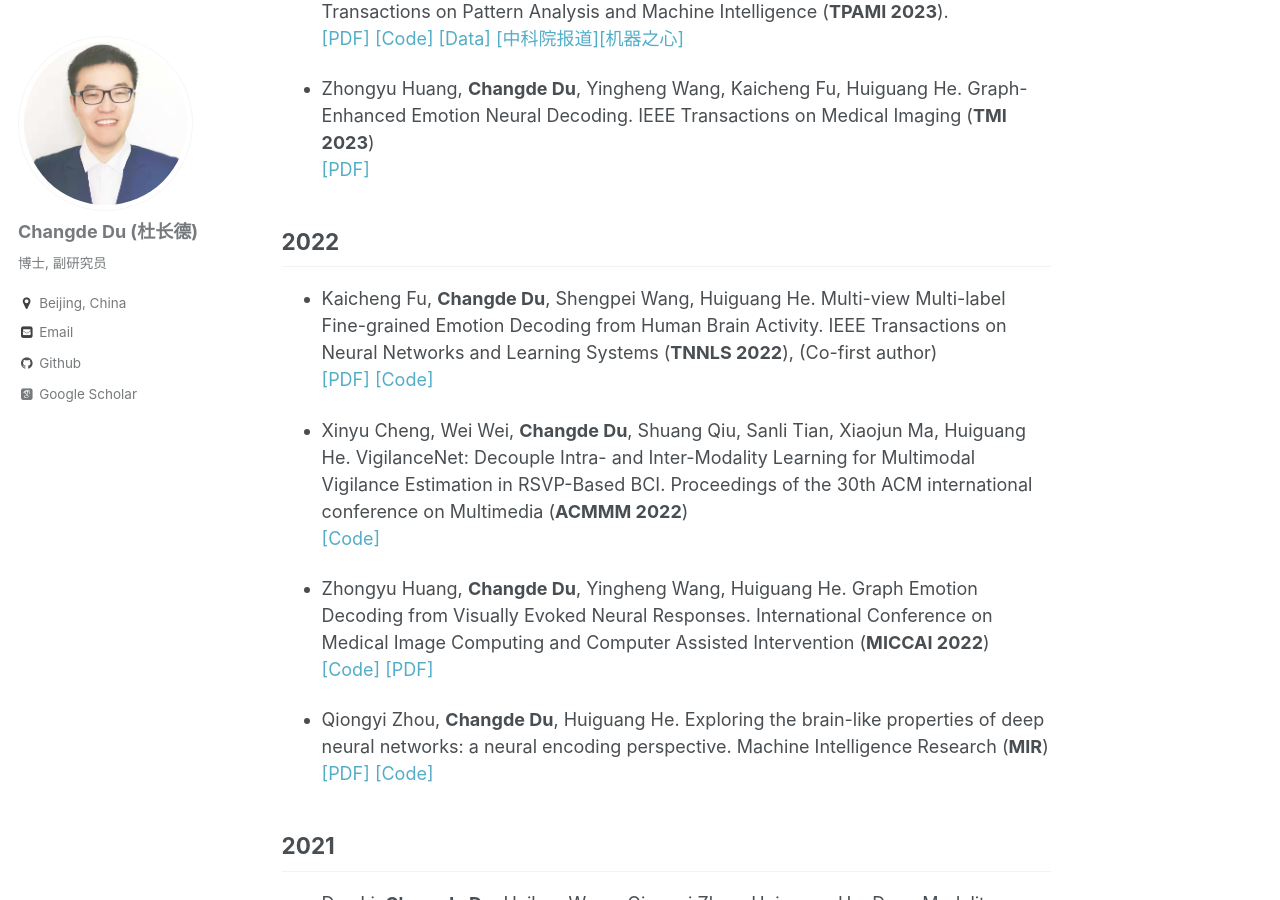
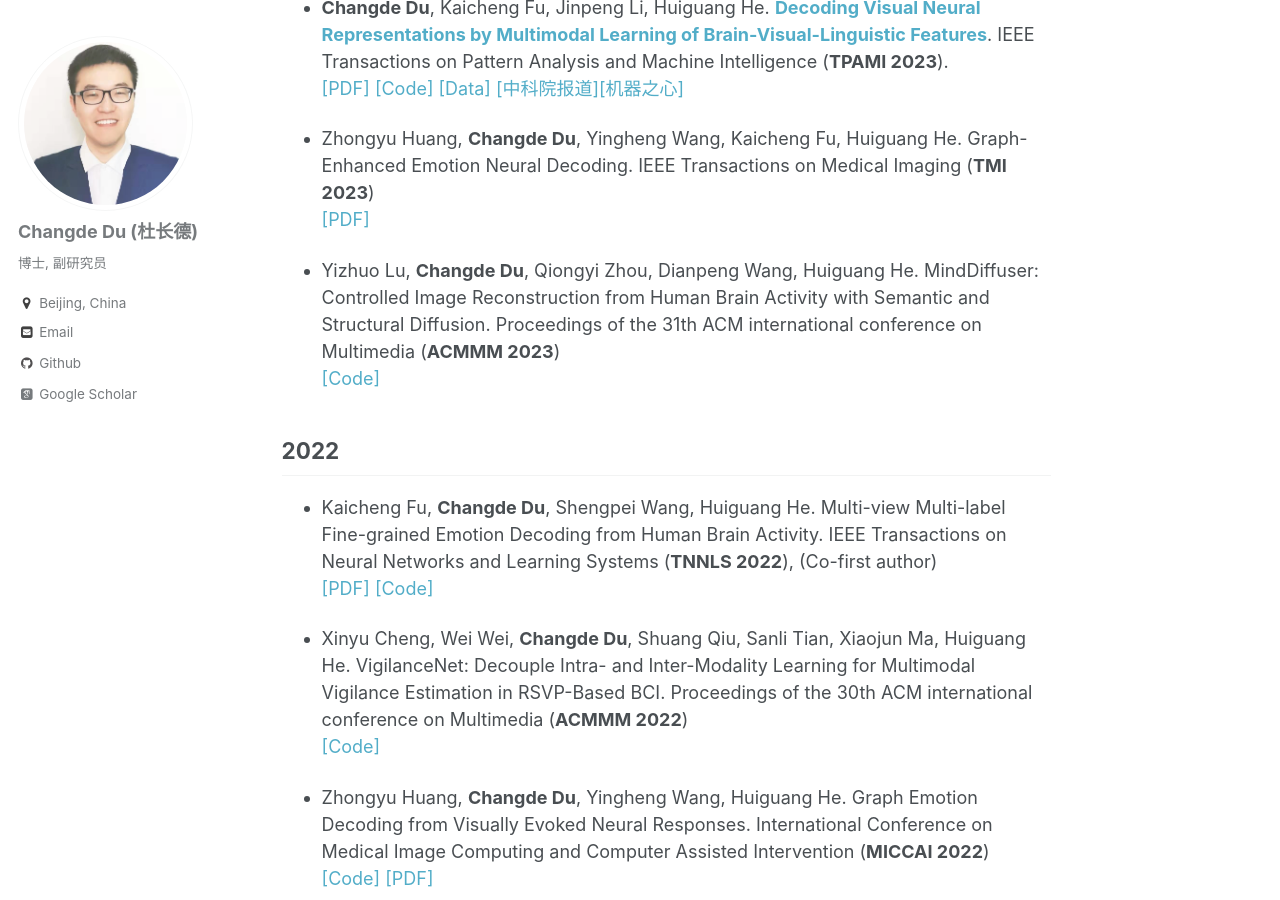
Before and after one commit to ChangdeDu/changdedu.github.io, a Jekyll site: the page built from _pages/about.md, in a window 1280 px wide and 900 px high, scrolled down 2323 px. Built offline with Jekyll 4.4.1, drawn with Linux system fonts in a browser that asks for light colours; some web fonts are replaced; some of the changed text lies outside the part shown.

Commit message:
Update about.md

```diff
--- a/_pages/about.md
+++ b/_pages/about.md
@@ -12,6 +12,8 @@ redirect_from:
 
 
 # News
+- 07/2023: Two papers were accepted by **ACMMM 2023**
+
 - 03/2023: Our paper on "Decoding Visual Neural Representations by Multimodal Learning of Brain-Visual-Linguistic Features" got accepted to [[**IEEE TPAMI**]](https://ieeexplore.ieee.org/document/10089190). The [[Code]](https://github.com/ChangdeDu/BraVL) and [[Data]](https://figshare.com/articles/dataset/BraVL/17024591) have been released.[[中科院报道]](https://www.cas.cn/syky/202304/t20230407_4883387.shtml)[[机器之心]](https://mp.weixin.qq.com/s/6Q6aUq5zAo6CWwWJR3zlsw)
 
 - 02/2023: Our paper on "Graph-Enhanced Emotion Neural Decoding" got accepted to [**IEEE TMI**]
@@ -65,6 +67,8 @@ redirect_from:
 - **Changde Du**, Kaicheng Fu, Jinpeng Li, Huiguang He. [**Decoding Visual Neural Representations by Multimodal Learning of Brain-Visual-Linguistic Features**](https://arxiv.org/abs/2210.06756). IEEE Transactions on Pattern Analysis and Machine Intelligence (**TPAMI 2023**). <br>[[PDF]](https://ieeexplore.ieee.org/document/10089190) [[Code]](https://github.com/ChangdeDu/BraVL) [[Data]](https://figshare.com/articles/dataset/BraVL/17024591) [[中科院报道]](https://www.cas.cn/syky/202304/t20230407_4883387.shtml)[[机器之心]](https://mp.weixin.qq.com/s/6Q6aUq5zAo6CWwWJR3zlsw)
 
 - Zhongyu Huang, **Changde Du**, Yingheng Wang, Kaicheng Fu, Huiguang He. Graph-Enhanced Emotion Neural Decoding. IEEE Transactions on Medical Imaging (**TMI 2023**)  <br> [[PDF]](https://ieeexplore.ieee.org/document/10047967)
+
+- Yizhuo Lu, **Changde Du**, Qiongyi Zhou, Dianpeng Wang, Huiguang He. MindDiffuser: Controlled Image Reconstruction from Human Brain Activity with Semantic and Structural Diffusion. Proceedings of the 31th ACM international conference on Multimedia (**ACMMM 2023**) <br> [[Code]](https://github.com/ReedOnePeck/MindDiffuser)
 
 ## 2022
 - Kaicheng Fu, **Changde Du**, Shengpei Wang, Huiguang He. Multi-view Multi-label Fine-grained Emotion Decoding from Human Brain Activity. IEEE Transactions on Neural Networks and Learning Systems (**TNNLS 2022**), (Co-first author) <br>[[PDF]](https://arxiv.org/abs/2211.02629) [[Code]](https://github.com/KaichengFu1997/ML-BVAE)
```
